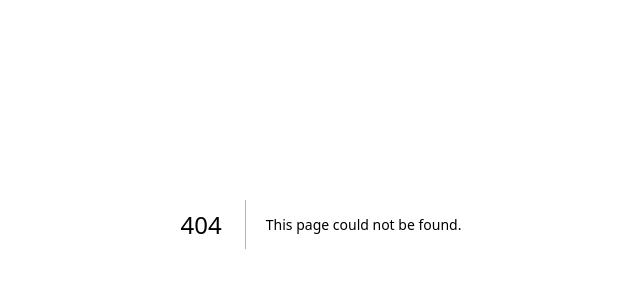
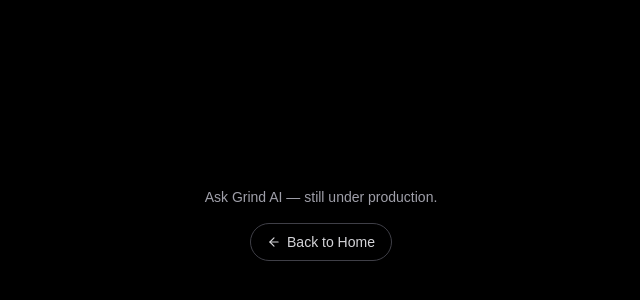
Before and after one commit to AsfarButt/CRM_Dashboard01, a Next.js app: page /llmsummary in a window 1280 px wide. Before the commit this address had no page. Shown: the part 176-476 px from the top of the page, without its empty margins (319-959 px from the left). Built offline with nearby package versions, Linux system fonts and the light colour scheme.

Commit message:
fix: add llmsummary route, scroll fixes, header updates

```diff
--- /dev/null
+++ b/app/llmsummary/page.tsx
@@ -0,0 +1,22 @@
+// app/llmsummary/page.tsx
+"use client";
+
+import { useRouter } from "next/navigation";
+import { ArrowLeft } from "lucide-react";
+
+export default function LlmSummaryPage() {
+  const router = useRouter();
+
+  return (
+    <div className="flex h-screen w-full flex-col items-center justify-center gap-4 bg-black">
+      <p className="text-sm text-zinc-400">Ask Grind AI — still under production.</p>
+      <button
+        onClick={() => router.push("/home")}
+        className="flex items-center gap-1.5 rounded-full border border-zinc-700 px-4 py-2 text-sm text-zinc-300 hover:border-zinc-500"
+      >
+        <ArrowLeft size={14} />
+        Back to Home
+      </button>
+    </div>
+  );
+}
--- /dev/null
+++ b/proxy.ts
@@ -0,0 +1,33 @@
+import { NextRequest, NextResponse } from "next/server";
+
+// Every real route this app currently has. Keep this in sync with the
+// folders under app/ — add a key here whenever you add a new route folder.
+const KNOWN_ROUTES = ["/home", "/analytics", "/staff", "/readme", "/llmsummary"];
+
+export function proxy(request: NextRequest) {
+  const { pathname } = request.nextUrl;
+
+  // Let Next internals, API routes, and any file request (favicon.ico,
+  // images, etc. — anything with a dot in the last segment) pass through
+  // untouched.
+  if (
+    pathname.startsWith("/_next") ||
+    pathname.startsWith("/api") ||
+    /\.[^/]+$/.test(pathname)
+  ) {
+    return NextResponse.next();
+  }
+
+  // "/" or anything not in KNOWN_ROUTES -> /home
+  if (pathname === "/" || !KNOWN_ROUTES.includes(pathname)) {
+    return NextResponse.redirect(new URL("/home", request.url));
+  }
+
+  return NextResponse.next();
+}
+
+// Matcher is a perf/scope optimization — it decides which requests this
+// file even runs for. Keep it broad; the checks above do the real filtering.
+export const config = {
+  matcher: ["/((?!_next|api|.*\\..*).*)"],
+};
```
Also changed, not shown: 1 other file (tests, documents, lock files or other folders).
